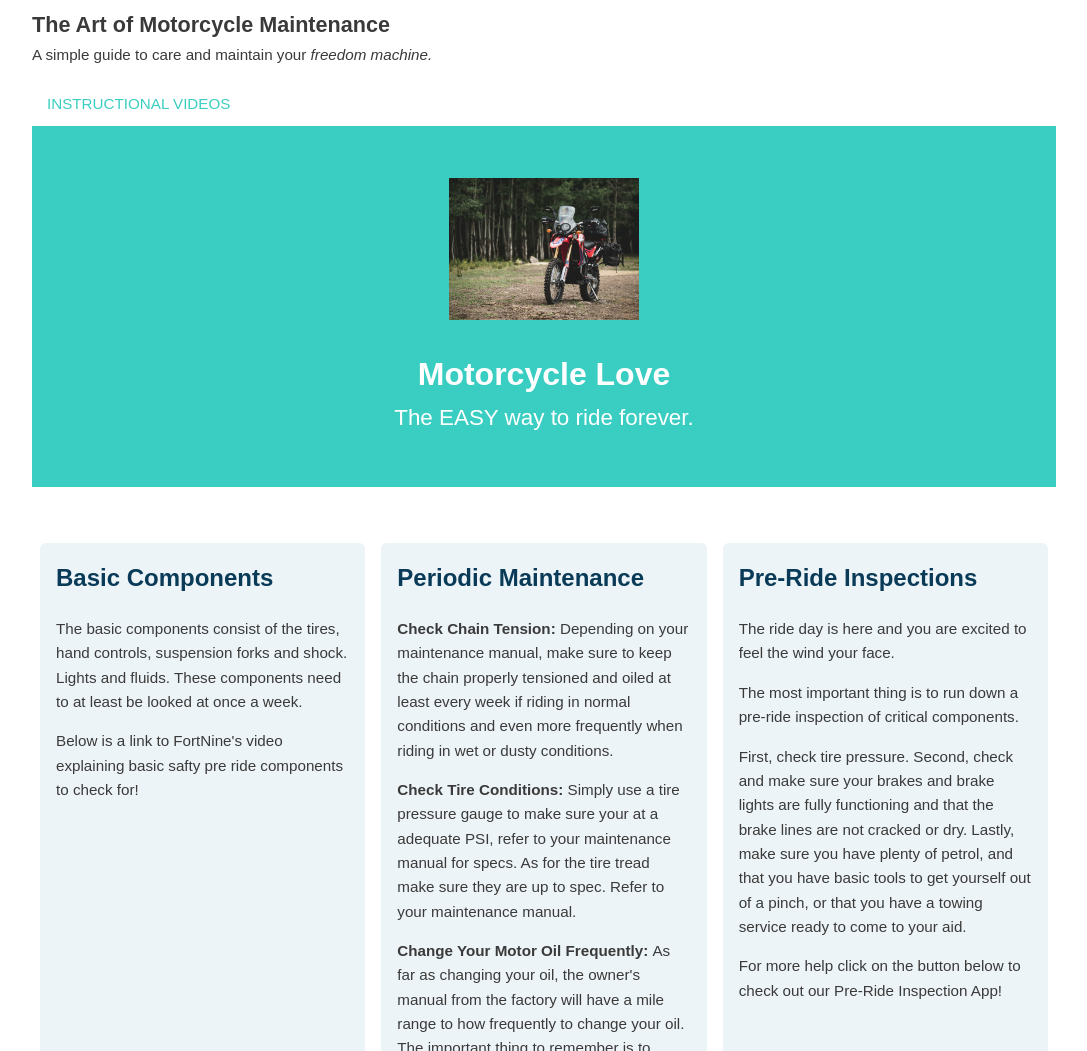
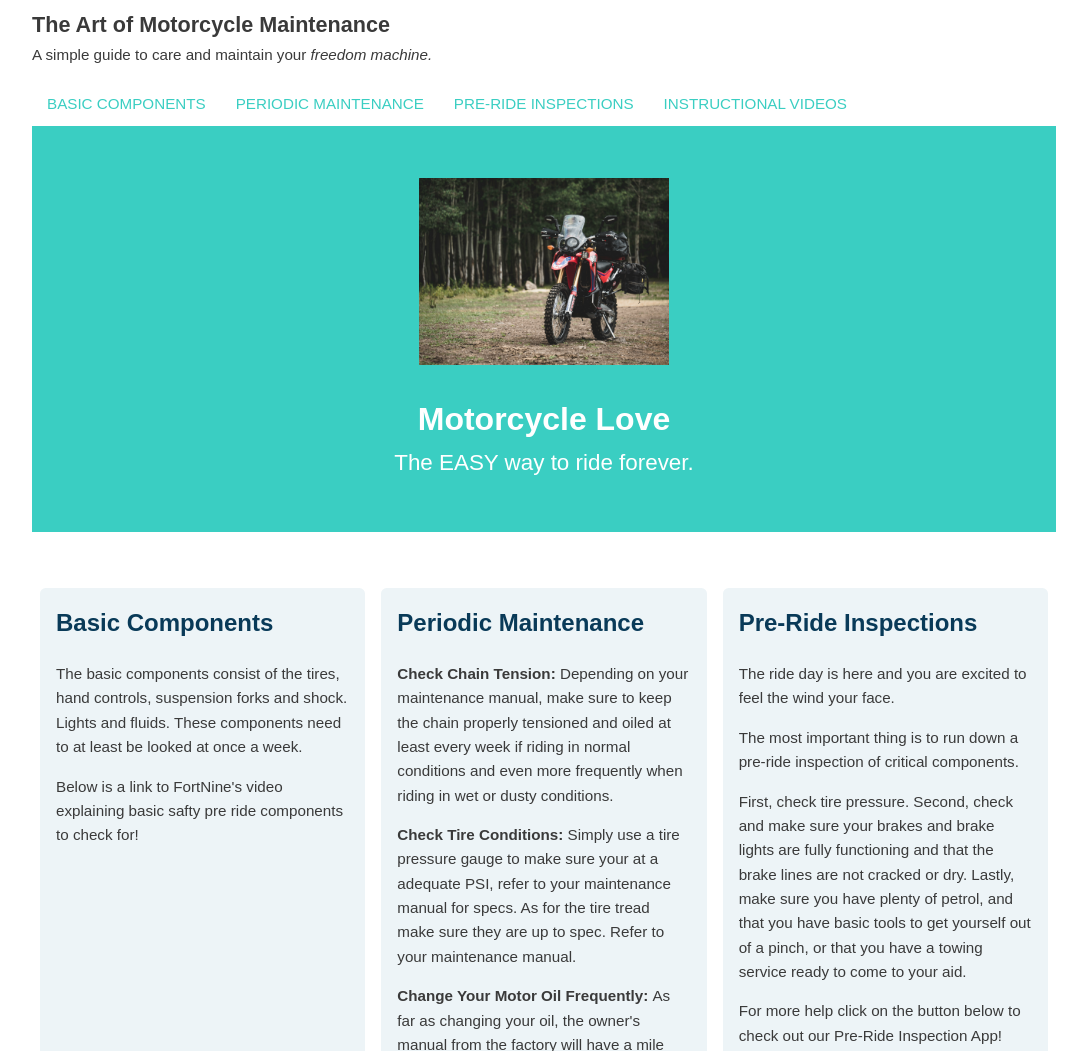
Before and after one commit to daddiedarko/Motorcycle_Maintenance, a plain HTML site: page index.html in a window 1280 px wide. Shown: the top 1051 px of the page, without its empty margins (96-1183 px from the left). Drawn offline with Linux system fonts and the light colour scheme.

Commit message:
Modified tasklist, index html and base css.

```diff
--- a/base.css
+++ b/base.css
@@ -95,7 +95,7 @@ text-align: center;
 /* ---- Page Elements ---- */
 
 .logo {
-	width: 190px;
+	width: 250px;
 }
 .headline {
 	margin-bottom: 0;
--- a/index.html
+++ b/index.html
@@ -7,12 +7,17 @@
       <link rel="stylesheet" href="flexbox.css">
     </head>
 
+  <body>
+
       <header class="main-header">
           <h1 class="name">The Art of Motorcycle Maintenance</h1>
           <p>A simple guide to care and maintain your <em>freedom machine.</em></p>
 
           <nav>
             <ul class="main-nav">
+              <li><a href="index.html#basic">Basic components</a></li>
+              <li><a href="index.html#periodic">Periodic Maintenance</a></li>
+              <li><a href="index.html#preride">Pre-Ride Inspections</a></li>
               <li><a href="https://youtube.com/playlist?list=PLTkPWcCzWTuckLZoISRTjysW-Ifzgyryb">Instructional Videos</a></li>
             </ul>
           </nav>
@@ -22,21 +27,18 @@
               <h1 class="headline">Motorcycle Love</h1>
               <span class="tagline">The EASY way to ride forever.</span>
             </div>
-
       </header>
-
-  <body>
 
     <div class="row">
         <div class="primary col">
-    			<h2>Basic Components</h2>
+    			<h2 id="basic">Basic Components</h2>
     			<p>The basic components consist of the tires, hand controls, suspension forks and shock. Lights and fluids. These components need to at least be looked at once a week.</p>
           <p>Below is a link to FortNine's video explaining basic safty pre ride components to check for!</p>
           <a class="button" href="https://youtu.be/AjfrZqkDXnA">YouTube!</a>
         </div>
 
       <div class="secondary col">
-        <h2>Periodic Maintenance</h2>
+        <h2 id="periodic">Periodic Maintenance</h2>
         <p><strong>Check Chain Tension: </strong> Depending on your maintenance manual, make sure to keep the chain properly tensioned and oiled at least every week if riding in normal conditions and even more frequently when riding in wet or dusty conditions.</p>
         <p><strong>Check Tire Conditions: </strong>Simply use a tire pressure gauge to make sure your at a adequate PSI, refer to your maintenance manual for specs. As for the tire tread make sure they are up to spec. Refer to your maintenance manual.</p>
         <p><strong>Change Your Motor Oil Frequently: </strong>As far as changing your oil, the owner's manual from the factory will have a mile range to how frequently to change your oil. The important thing to remember is to make sure that your oil doesn't get too old without changing it. For the average motorcycle one might change the oil every 1500 miles or so even if the manual states to change every 8000 miles. This is because I know that conventional motor oil will break down at 8000 miles and quit doing its job of lubricating effectively.</p>
@@ -44,7 +46,7 @@
       </div>
 
       <div class="tertiary col">
-        <h2>Pre-Ride Inspections</h2>
+        <h2 id="preride">Pre-Ride Inspections</h2>
   			<p>The ride day is here and you are excited to feel the wind your face.</p>
   			<p>The most important thing is to run down a pre-ride inspection of critical components.</p>
   			<p>First, check tire pressure. Second, check and make sure your brakes and brake lights are fully functioning and that the brake lines are not cracked or dry. Lastly, make sure you have plenty of petrol, and that you have basic tools to get yourself out of a pinch, or that you have a towing service ready to come to your aid.</p>
@@ -53,10 +55,10 @@
       </div>
     </div>
 
+    <footer class="main-footer">
+      <span>&copy;1969 Anytime Brother.</span>
+    </footer>
+
   </body>
 
-<footer class="main-footer">
-  <span>&copy;1969 Anytime Brother.</span>
-</footer>
-
 </html>
```
Also changed, not shown: tasklist/tasklist.html (renamed from tasklist/index.html), 2 other files.
